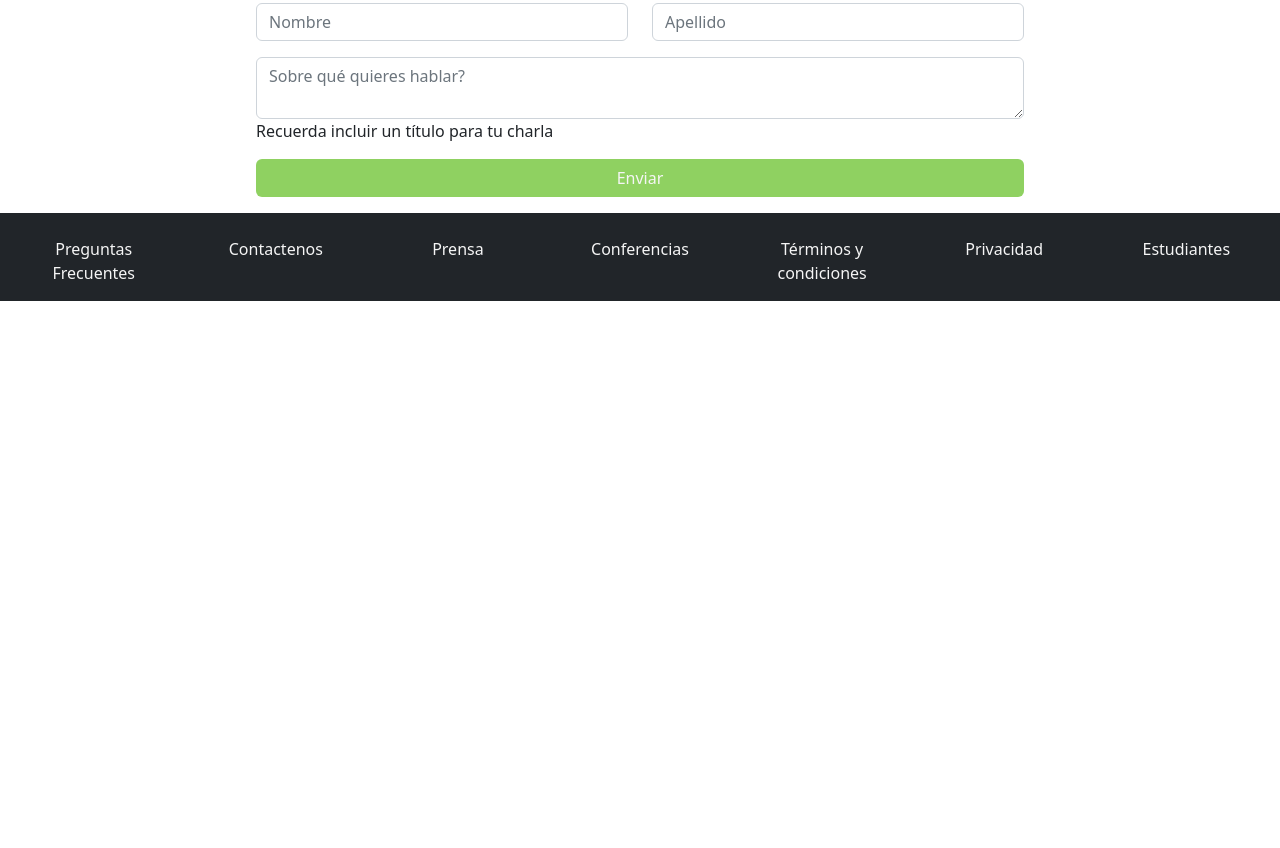
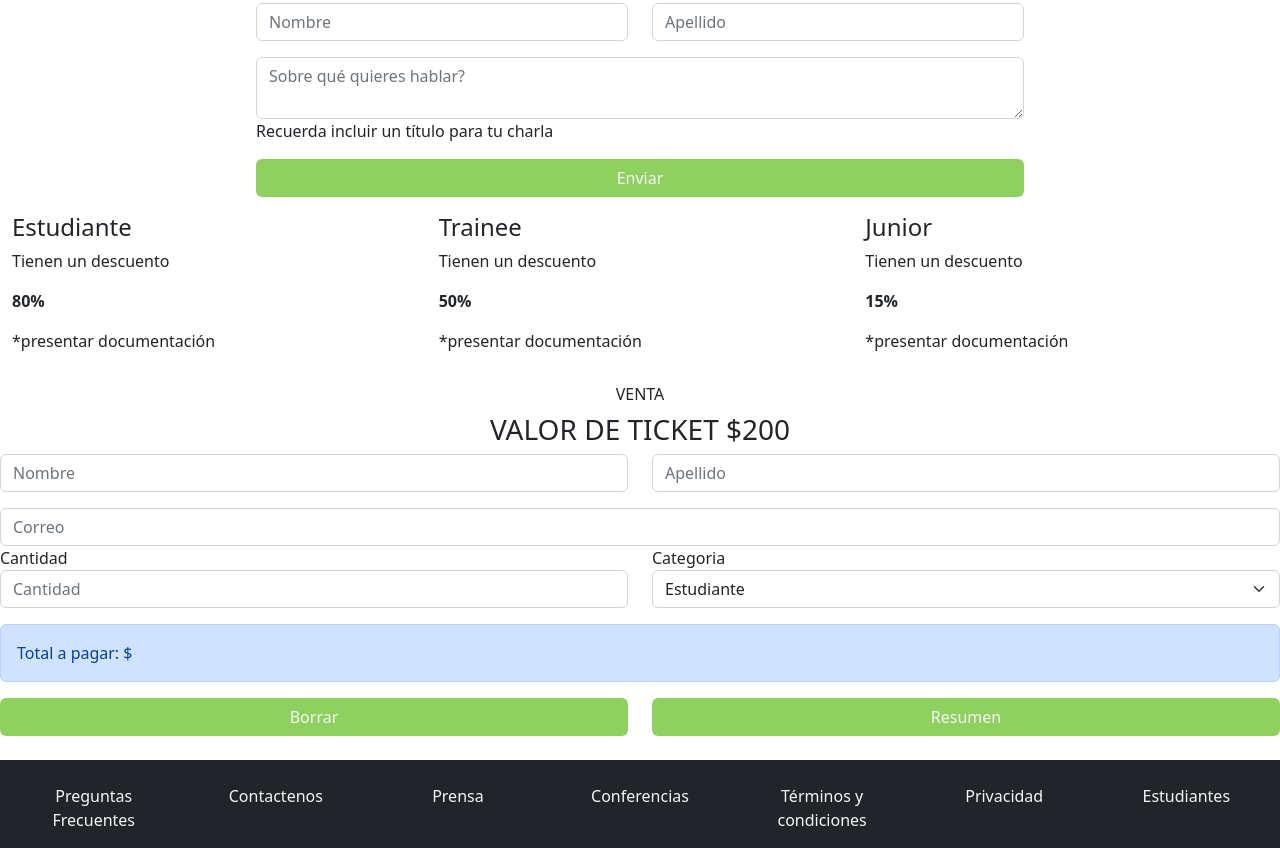
Before and after one commit to Syramoran/Syramoran.github.io, a plain HTML site: page index.html in a window 1280 px wide. Shown: the part 1950-2798 px from the top of the page. Before the commit the page ends 2251 px from the top, so only its background shows below. Drawn offline with nearby package versions, Linux system fonts and the light colour scheme.

Commit message:
version2

```diff
--- a/index.html
+++ b/index.html
@@ -8,8 +8,12 @@
     <link href="/style.css" rel="stylesheet">
     <link href="https://cdn.jsdelivr.net/npm/bootstrap@5.2.3/dist/css/bootstrap.min.css" rel="stylesheet"
         integrity="sha384-rbsA2VBKQhggwzxH7pPCaAqO46MgnOM80zW1RWuH61DGLwZJEdK2Kadq2F9CUG65" crossorigin="anonymous">
-    <script src="https://cdn.jsdelivr.net/npm/@popperjs/core@2.11.6/dist/umd/popper.min.js" integrity="sha384-oBqDVmMz9ATKxIep9tiCxS/Z9fNfEXiDAYTujMAeBAsjFuCZSmKbSSUnQlmh/jp3" crossorigin="anonymous"></script>
-    <script src="https://cdn.jsdelivr.net/npm/bootstrap@5.2.3/dist/js/bootstrap.min.js" integrity="sha384-cuYeSxntonz0PPNlHhBs68uyIAVpIIOZZ5JqeqvYYIcEL727kskC66kF92t6Xl2V" crossorigin="anonymous"></script>
+    <script src="https://cdn.jsdelivr.net/npm/@popperjs/core@2.11.6/dist/umd/popper.min.js"
+        integrity="sha384-oBqDVmMz9ATKxIep9tiCxS/Z9fNfEXiDAYTujMAeBAsjFuCZSmKbSSUnQlmh/jp3"
+        crossorigin="anonymous"></script>
+    <script src="https://cdn.jsdelivr.net/npm/bootstrap@5.2.3/dist/js/bootstrap.min.js"
+        integrity="sha384-cuYeSxntonz0PPNlHhBs68uyIAVpIIOZZ5JqeqvYYIcEL727kskC66kF92t6Xl2V"
+        crossorigin="anonymous"></script>
 </head>
 
 <body>
@@ -21,19 +25,28 @@
                     <img src="/imagenes/codoacodo.png" id="logo" alt="codo a codo">
                 </a>
                 <span class="navbar-brand mb-0 h1">Conf Bs As</span>
-                <button class="navbar-toggler" type="button" data-bs-toggle="collapse"
-                    data-bs-target="#navbarNavAltMarkup" aria-controls="navbarNavAltMarkup" aria-expanded="false"
-                    aria-label="Toggle navigation">
+                <button class="navbar-toggler" type="button" data-bs-toggle="collapse" data-bs-target="#navbarNav"
+                    aria-controls="navbarNav" aria-expanded="false" aria-label="Toggle navigation">
                     <span class="navbar-toggler-icon"></span>
                 </button>
-                <div class="collapse navbar-collapse" id="navbarNavAltMarkup">
-                    <div class="navbar-nav">
+                <div class="collapse navbar-collapse" id="navbarNav">
+                    <ul class="navbar-nav">
+                        <li class="nav-item">
                             <a class="nav-link" href="#"> La conferencia</a>
+                        </li>
+                        <li>
                             <a class="nav-link" href="#"> Los oradores</a>
+                        </li>
+                        <li>
                             <a class="nav-link" href="#">El lugar y la fecha</a>
+                        </li>
+                        <li>
                             <a class="nav-link" href="#">Convertite en orador</a>
-                        <a class="nav-link" id="comprartickets" href="#">Comprar tickets</a>
-                    </div>
+                        </li>
+                        <li>
+                            <a class="nav-link" id="comprartickets" href="#comprarTickets">Comprar tickets</a>
+                        </li>
+                    </ul>
                 </div>
             </div>
         </nav>
@@ -133,14 +146,16 @@
         <!--Sección 3-->
         <section>
             <div class="container-fluid contenedorSeccion3">
-                <div class="row" >
+                <div class="row">
                     <div class="col-lg-6 g-0">
                         <img src="/imagenes/honolulu.jpg" id="imagenplaya" alt="playa">
                     </div>
                     <div class="col-lg-6 g-0 columnaTextoS3">
                         <div class="container contenedorTextoS3">
                             <h3>Bs As - Octubre</h3>
-                        <p>Lorem ipsum dolor sit amet consectetur adipisicing elit. Aliquid explicabo totam, necessitatibus, dolorum culpa accusamus deserunt incidunt nisi fuga mollitia eaque sunt ut omnis! Tenetur, aut quod! Consequatur, nesciunt magnam!</p>
+                            <p>Lorem ipsum dolor sit amet consectetur adipisicing elit. Aliquid explicabo totam,
+                                necessitatibus, dolorum culpa accusamus deserunt incidunt nisi fuga mollitia eaque sunt
+                                ut omnis! Tenetur, aut quod! Consequatur, nesciunt magnam!</p>
                             <button type="button" class="btn btn-outline-light">Conocé más</button>
                         </div>
                     </div>
@@ -154,7 +169,8 @@
                 <div class="container textoSeccion4">
                     <h6>CONVERTITE EN UN</h6>
                     <h3>ORADOR</h3>
-                    <p>Anotate como orador para dar una <u style="text-decoration: underline dotted;">charla ignite.</u> Cuéntanos de que quieres hablar!</p>
+                    <p>Anotate como orador para dar una <u style="text-decoration: underline dotted;">charla ignite.</u>
+                        Cuéntanos de que quieres hablar!</p>
                 </div>
 
 
@@ -171,7 +187,8 @@
 
                     <div class="row">
                         <div class="col-12">
-                            <textarea class="form-control" aria-label="With textarea" placeholder="Sobre qué quieres hablar?"></textarea>
+                            <textarea class="form-control" aria-label="With textarea"
+                                placeholder="Sobre qué quieres hablar?"></textarea>
                             <p>Recuerda incluir un título para tu charla</p>
                         </div>
                     </div>
@@ -182,6 +199,99 @@
                             </div>
                         </div>
                     </div>
+
+                </div>
+            </div>
+        </section>
+
+        <!--Sección 5-->
+        <section id="comprarTickets">
+            <div class="container-fluid g-0 contenedorDescuentos">
+                <div class="row mx-auto g-0 rowCuadritos">
+                    <div class="col-lg-4 columnasCuadritos">
+                        <div class="container cuadritos c1">
+                            <h4>Estudiante</h4>
+                            <p>Tienen un descuento</p>
+                            <p><b>80%</b></p>
+                            <p>*presentar documentación </p>
+                        </div>
+                    </div>
+                    <div class="col-lg-4 columnasCuadritos">
+                        <div class="container cuadritos c2">
+                            <h4>Trainee</h4>
+                            <p>Tienen un descuento</p>
+                            <p><b>50%</b></p>
+                            <p>*presentar documentación </p>
+                        </div>
+                    </div>
+                    <div class="col-lg-4 columnasCuadritos">
+                        <div class="container cuadritos c3">
+                            <h4>Junior</h4>
+                            <p>Tienen un descuento</p>
+                            <p><b>15%</b></p>
+                            <p>*presentar documentación </p>
+                        </div>
+                    </div>
+                </div>
+            </div>
+
+            <div class="container-fluid g-0 contenedorSeccion2">
+                <div class="container textoSeccion2">
+                    <h6>VENTA</h6>
+                    <h3>VALOR DE TICKET $200</h3>
+                </div>
+
+                <div class="container-fluid contenedorFormulario g-0">
+                    <div class="container-fluid g-0">
+                        <div class="row formParte1">
+                            <div class="col-lg-6">
+                                <input class="form-control" type="text" placeholder="Nombre" id="nombre">
+                            </div>
+                            <div class="col-lg-6">
+                                <input class="form-control" type="text" placeholder="Apellido" id="apellido">
+                            </div>
+                        </div>
+
+                        <div class="row">
+                            <div class="col-12">
+                                <input class="form-control" type="email" placeholder="Correo" id="correo">
+                            </div>
+                        </div>
+
+                        <div class="row formParte2">
+                            <div class="col-lg-6">
+                                <label> Cantidad </label>
+                                <input class="form-control" type="text" placeholder="Cantidad" id="cantidad">
+                            </div>
+                            <div class="col-lg-6">
+                                <label> Categoria </label>
+                                <div class="input-group mb-3">
+                                    <select class="form-select" aria-label="Default select example" id="categoria">
+                                        <option selected value="Estudiante">Estudiante</option>
+                                        <option value="Trainee">Trainee</option>
+                                        <option value="Junior">Junior</option>
+                                    </select>
+                                </div>
+                            </div>
+                        </div>
+
+                        <div class="alert alert-primary" role="alert" id="total_a_pagar">
+                            Total a pagar: $
+                        </div>
+
+                        <div class="row">
+                            <div class="col-6">
+                                <div class="d-grid gap-2">
+                                    <button class="btn btn-personal" type="button" id="borrar">Borrar</button>
+                                </div>
+                            </div>
+                            <div class="col-6">
+                                <div class="d-grid gap-2">
+                                    <button class="btn btn-personal" type="button" id="resumen">Resumen</button>
+                                </div>
+                            </div>
+                        </div>
+
 
                     </div>
                 </div>
@@ -215,6 +325,7 @@
             </div>
         </nav>
     </footer>
+    <script src="/functions.js"></script>
 </body>
 
 </html>
```
Lines whose indentation alone changed are shown as unchanged.
